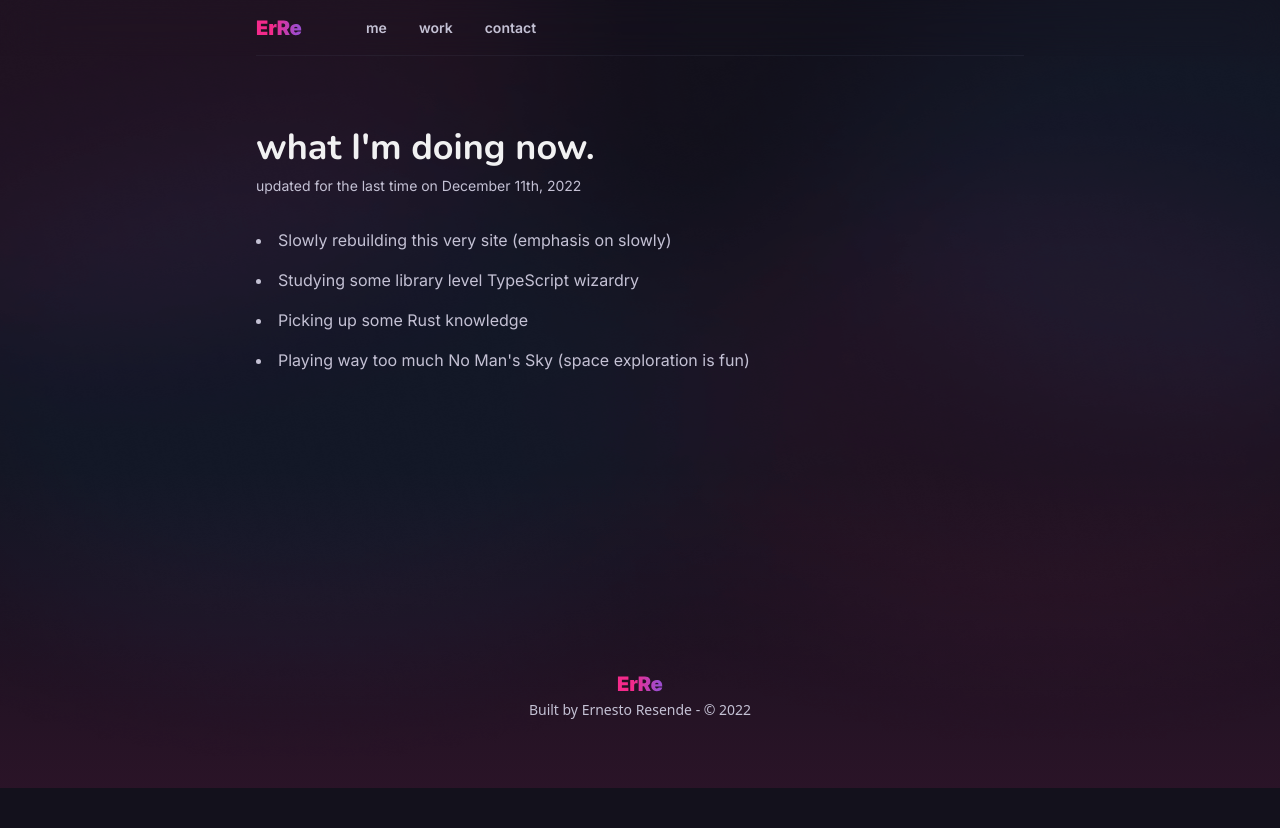
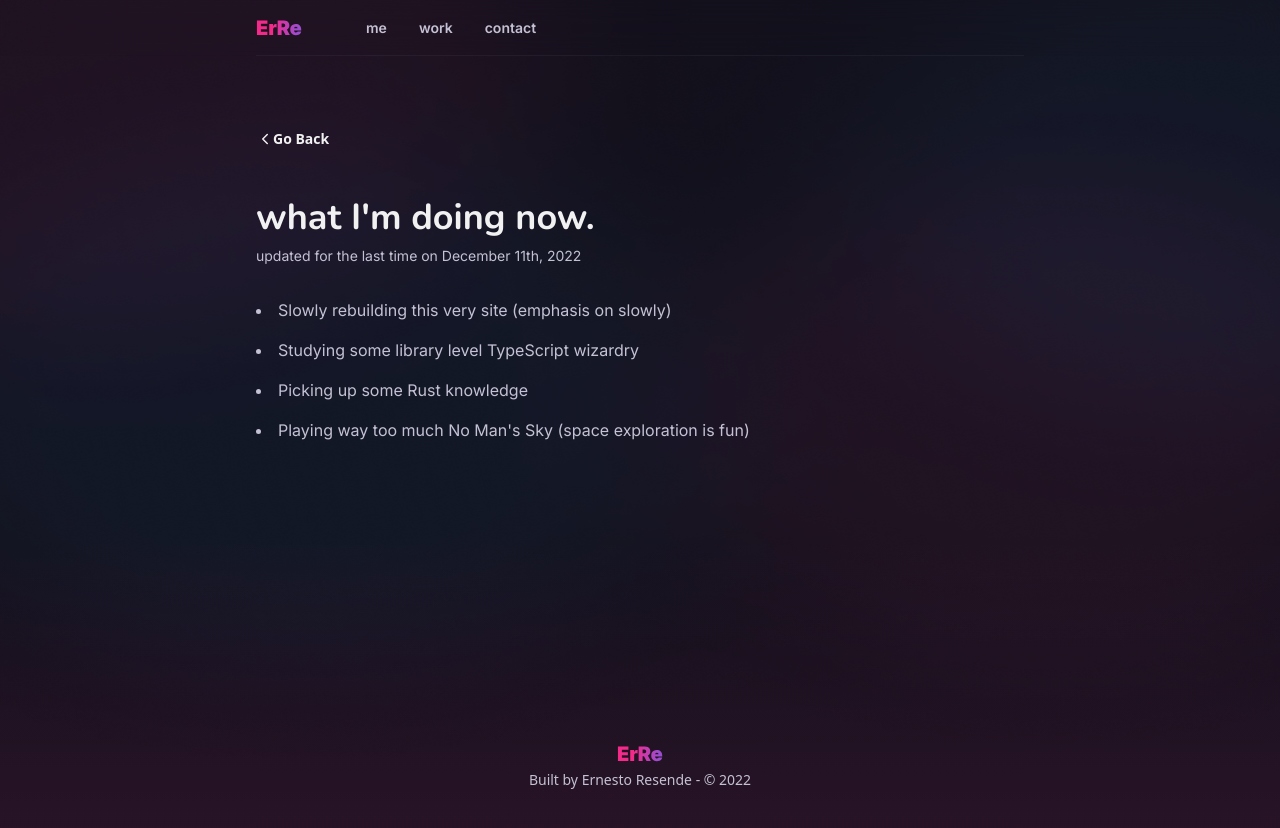
Before and after one commit to ernestoresende/ernestoresende.com, a Next.js app: page /now in a window 1280 px wide. Shown: the top 828 px of the page. Before the commit the page ends 800 px from the top, so only its background shows below. Built offline with nearby package versions, Linux system fonts and the light colour scheme.

Commit message:
feat: updated now page

```diff
--- a/pages/now.tsx
+++ b/pages/now.tsx
@@ -1,16 +1,23 @@
 import { NextPage } from 'next'
+import Link from 'next/link'
 import { TitleAndMetaTags } from '@/components/Seo'
 import { HomeLayout } from '@/layouts/Home'
+import { IoChevronBack } from 'react-icons/io5'
 
 const NowPage: NextPage = () => {
   return (
     <>
-      <TitleAndMetaTags
-        title="what I'm doing now - Ernesto Resende"
-      />
+      <TitleAndMetaTags title="what I'm doing now - Ernesto Resende" />
       <HomeLayout>
         <section className="pt-32 pb-20 h-full flex justify-center items-center">
           <div className="max-w-3xl w-full">
+            <Link
+              href="/"
+              className="inline-flex items-center justify-center rounded-md border border-transparent bg-transparent mb-12 text-center font-semibold text-sm text-flash-white transition duration-100"
+            >
+              <IoChevronBack className="h-4 w-4" />
+              Go Back
+            </Link>
             <h1 className="font-display font-bold text-4xl pb-2">
               what I&apos;m doing now.
             </h1>
@@ -24,9 +31,7 @@ const NowPage: NextPage = () => {
               <li className="pb-4">
                 Studying some library level TypeScript wizardry
               </li>
-              <li className="pb-4">
-                Picking up some Rust knowledge
-              </li>
+              <li className="pb-4">Picking up some Rust knowledge</li>
               <li className="pb-4">
                 Playing way too much No Man&apos;s Sky (space exploration is
                 fun)
```
